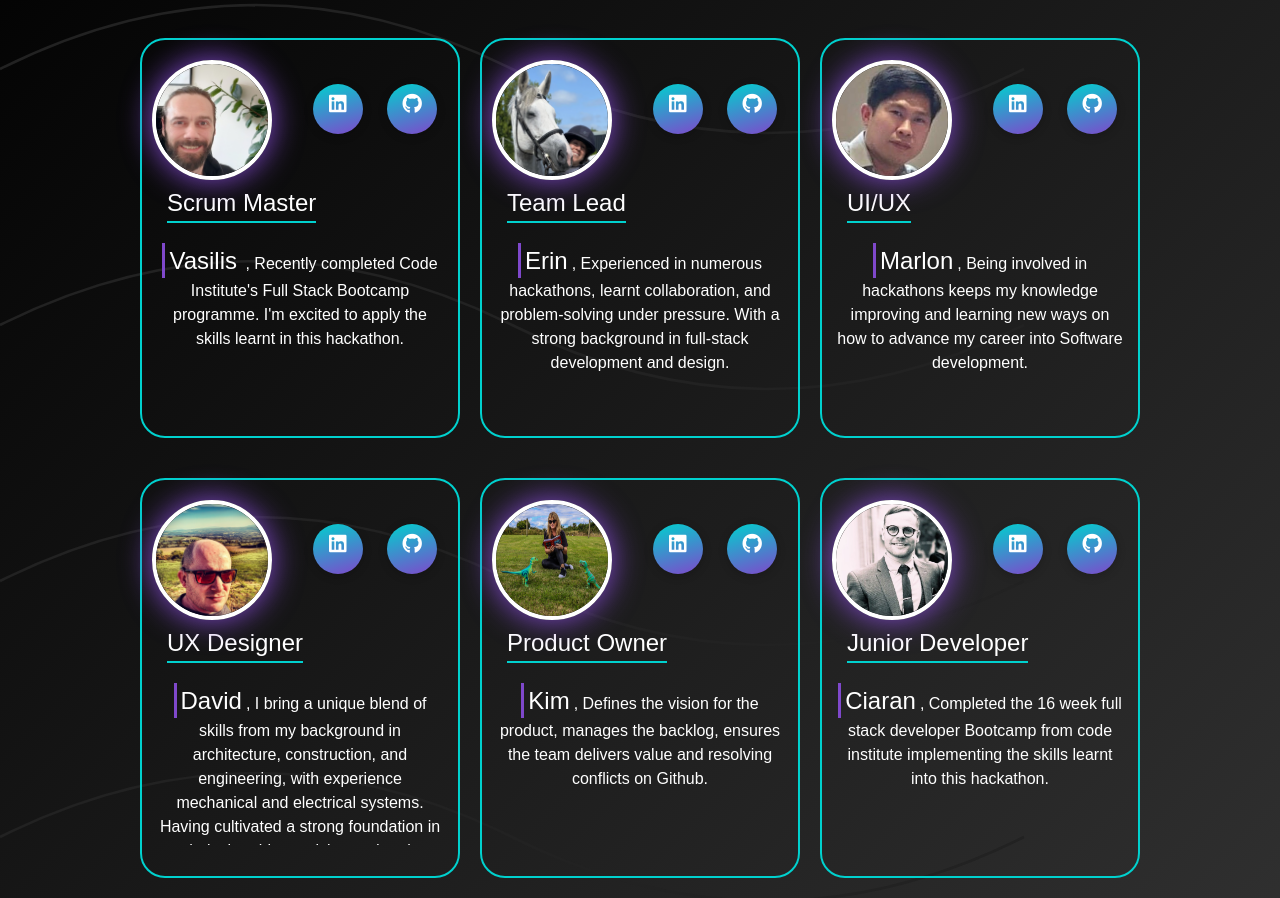
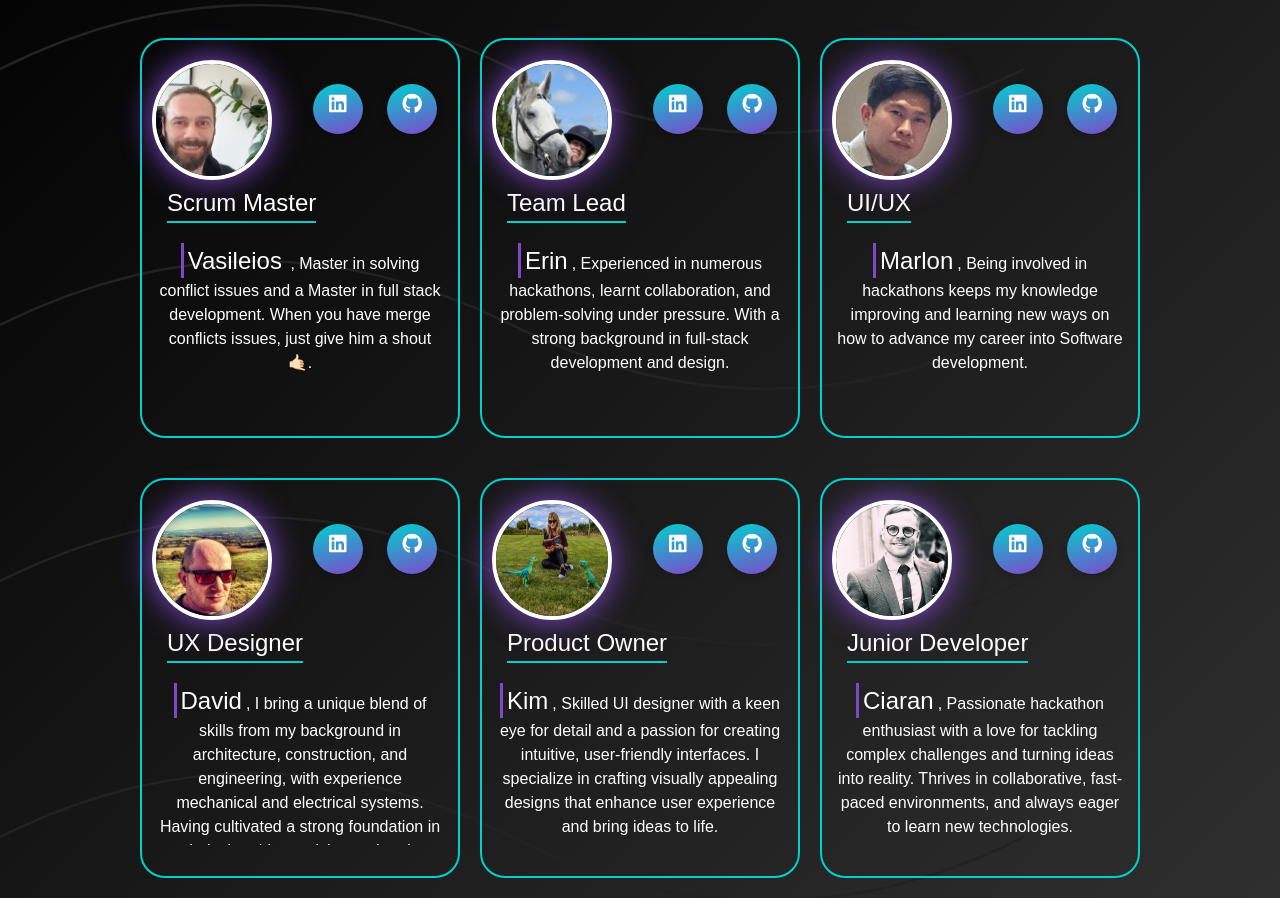
Before and after one commit to Vasileios20/JobAppTracker, a Django app: page /team/ in a window 1280 px wide. Shown: the part 187-1085 px from the top of the page. Run offline with Django 4.2, Linux system fonts and the light colour scheme; some libraries are stand-ins or nearby versions.

Commit message:
update developers info

```diff
--- a/home/templates/team.html
+++ b/home/templates/team.html
@@ -34,9 +34,10 @@
         <div class="bottom">
           <p class="role">Scrum Master</p>
           <p class="info">
-            <span class="name-info">Vasilis</span>
-            , Recently completed Code Institute's Full Stack Bootcamp programme.
-            I'm excited to apply the skills learnt in this hackathon.
+            <span class="name-info">Vasileios</span>
+            , Master in solving conflict issues and a Master in full stack
+            development. When you have merge conflicts issues, just give him a
+            shout🤙🏻.
           </p>
         </div>
       </div>
@@ -182,9 +183,10 @@
         <div class="bottom">
           <p class="role">Product Owner</p>
           <p class="info">
-            <span class="name-info">Kim</span>, Defines the vision for the
-            product, manages the backlog, ensures the team delivers value and
-            resolving conflicts on Github.
+            <span class="name-info">Kim</span>, Skilled UI designer with a keen
+            eye for detail and a passion for creating intuitive, user-friendly
+            interfaces. I specialize in crafting visually appealing designs that
+            enhance user experience and bring ideas to life.
           </p>
         </div>
       </div>
@@ -217,9 +219,10 @@
         <div class="bottom">
           <p class="role">Junior Developer</p>
           <p class="info">
-            <span class="name-info">Ciaran</span>, Completed the 16 week full
-            stack developer Bootcamp from code institute implementing the skills
-            learnt into this hackathon.
+            <span class="name-info">Ciaran</span>, Passionate hackathon
+            enthusiast with a love for tackling complex challenges and turning
+            ideas into reality. Thrives in collaborative, fast-paced
+            environments, and always eager to learn new technologies.
           </p>
         </div>
       </div>
```
